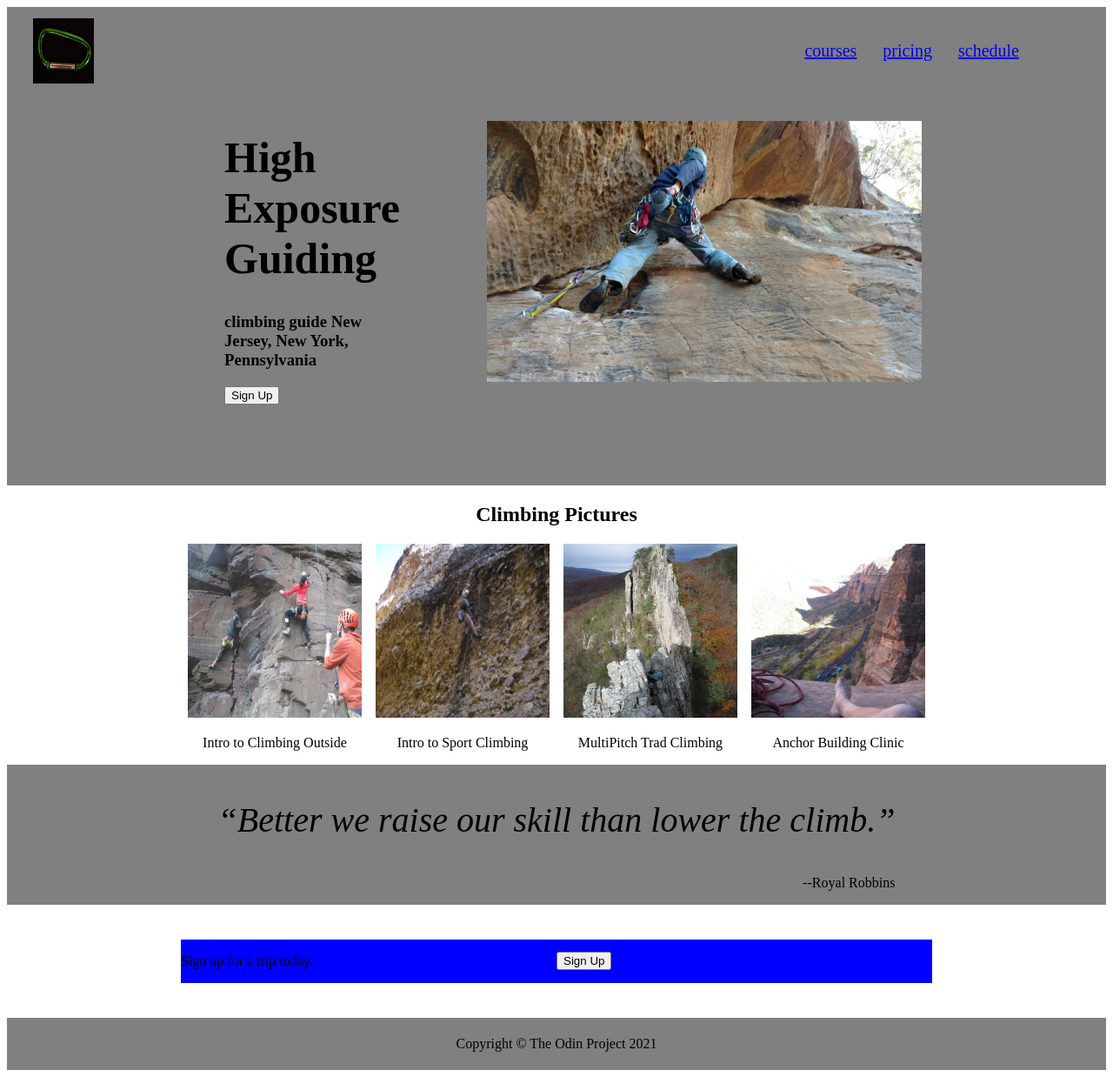
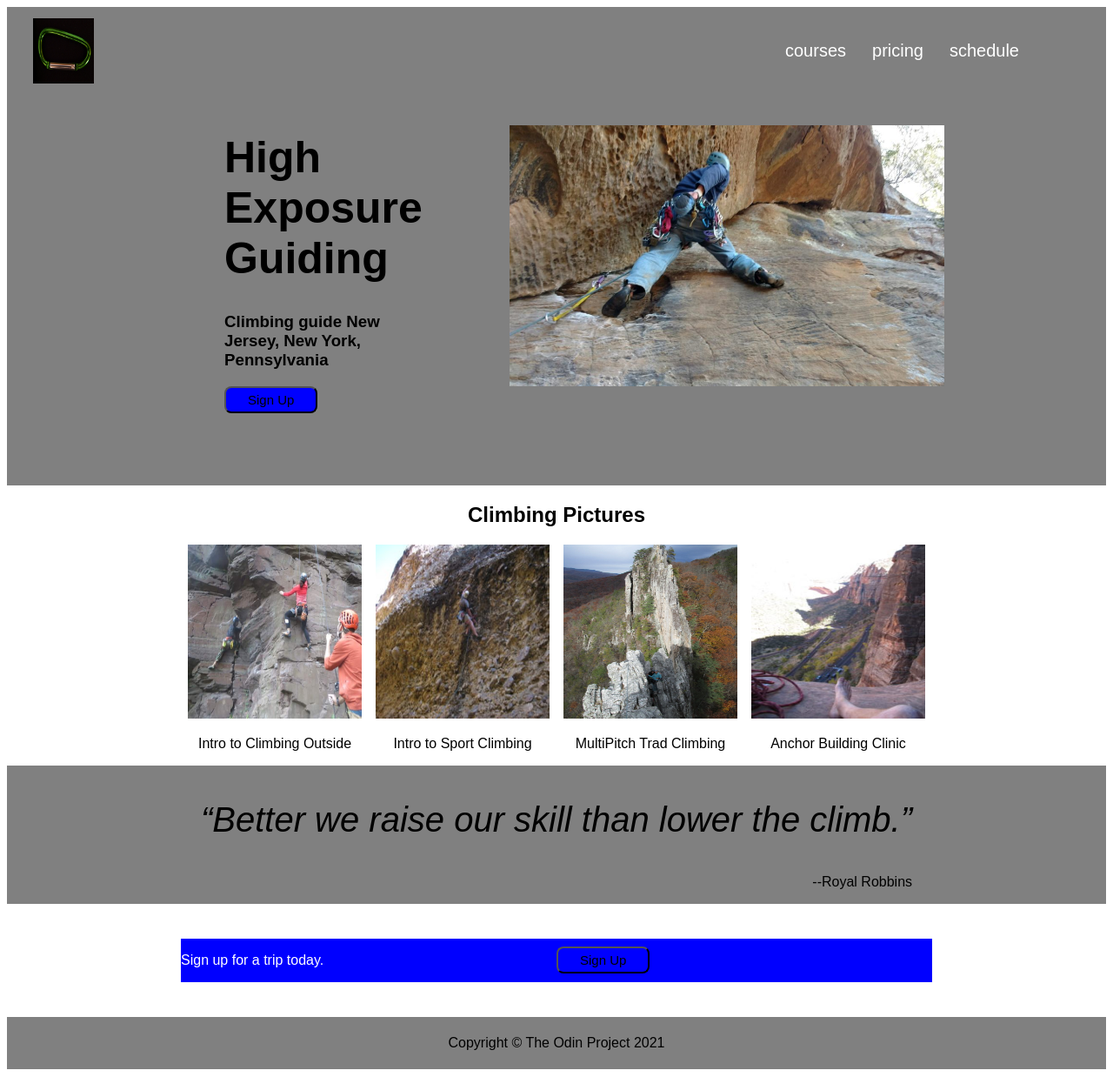
Before and after one commit to CraigMarc/landing-page, a plain HTML site: page index.html in a window 1280 px wide. Shown: the whole page at 87% size. Drawn offline with Linux system fonts and the light colour scheme.

Commit message:
changed styles

```diff
--- a/index.html
+++ b/index.html
@@ -22,7 +22,7 @@
         <div class="main-flex">
         <div>
 <h1>High Exposure Guiding</h1>
-<h3>climbing guide New Jersey, New York, Pennsylvania</h3>
+<h3>Climbing guide New Jersey, New York, Pennsylvania</h3>
 <input type="button" class="sign_up" value="Sign Up" />
 </div>
 <div>
@@ -66,7 +66,7 @@
 
    <div class="signupclass">
 
-<div class="signup_i signup_input">
+<div class="signup_i signup_t">
     <p>Sign up for a trip today.</p>
 </div>
 <div class="signup_i signup_input">
--- a/styles.css
+++ b/styles.css
@@ -1,3 +1,8 @@
+html {
+    font-family: Arial, Helvetica, sans-serif;
+}
+
+
 .header-img {
     width: 70px;
     height: 75px;
@@ -32,6 +37,10 @@
     list-style: none;
     font-size: 20px;
    padding-right: 100px;
+  }
+  .nav-link {
+    text-decoration: none;
+    color: white;
   }
 
   .main {
@@ -112,11 +121,13 @@
   }
 
 
-
-
-
 .signup_i {
     flex: 1;
+}
+
+.signup_t {
+    color: white;
+
 }
 
 footer {
@@ -125,3 +136,10 @@ footer {
     padding-top: 5px;
     padding-bottom: 5px;
 }
+.sign_up {
+
+    border-radius: 8px;
+background-color: blue;
+font-size: 15px;
+padding: 5px 25px;
+}
```
